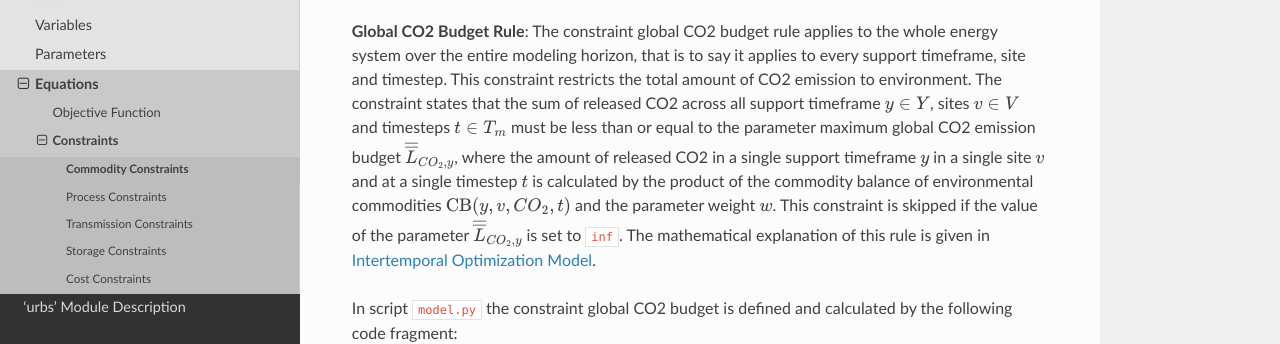
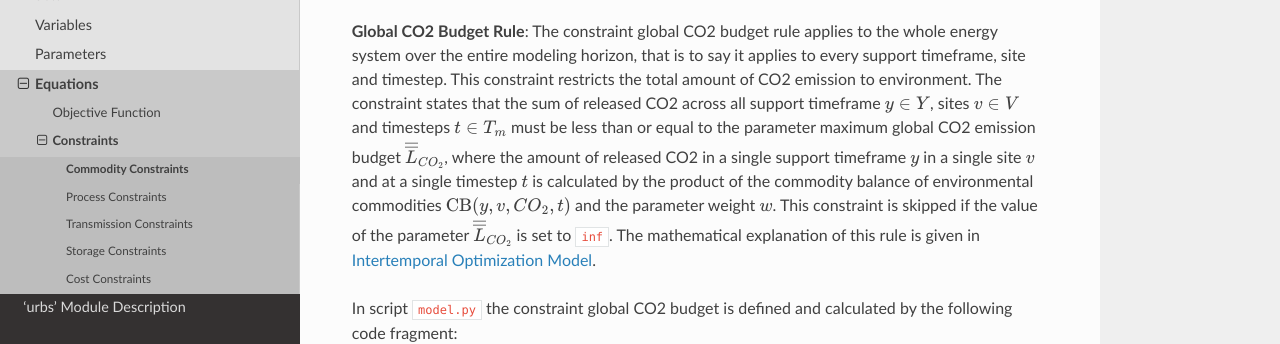
Before and after one commit to tum-ens/urbs, a Sphinx documentation site: the page built from doc/implementdoc/equ-commodity.rst, in a window 1280 px wide and 900 px high, scrolled down 8371 px, cut to the strip 241-585 px from the top of the window. Built offline with Sphinx 7.4.7 and the Read the Docs theme 2.0.0, drawn with Linux system fonts in a browser that asks for light colours.

```diff
--- a/doc/implementdoc/equ-commodity.rst
+++ b/doc/implementdoc/equ-commodity.rst
@@ -408,12 +408,12 @@ restricts the total amount of CO2 emission to environment. The constraint states
 the sum of released CO2 across all support timeframe :math:`y\in Y`, sites
 :math:`v\in V` and timesteps :math:`t \in T_m` must be less than or equal to
 the parameter maximum global CO2 emission budget
-:math:`\overline{\overline{L}}_{CO_{2},y}`, where the amount of released CO2 in
+:math:`\overline{\overline{L}}_{CO_{2}}`, where the amount of released CO2 in
 a single support timeframe :math:`y` in a single site :math:`v` and at a single
 timestep :math:`t` is calculated by the product of the commodity balance of
 environmental commodities :math:`\mathrm{CB}(y,v,CO_{2},t)` and the parameter
 weight :math:`w`. This constraint is skipped if the value of the parameter
-:math:`\overline{\overline{L}}_{CO_{2},y}` is set to ``inf``. The mathematical
+:math:`\overline{\overline{L}}_{CO_{2}}` is set to ``inf``. The mathematical
 explanation of this rule is given in :ref:`theory-intertemp`.
 
 In script ``model.py`` the constraint global CO2 budget is defined and
```
